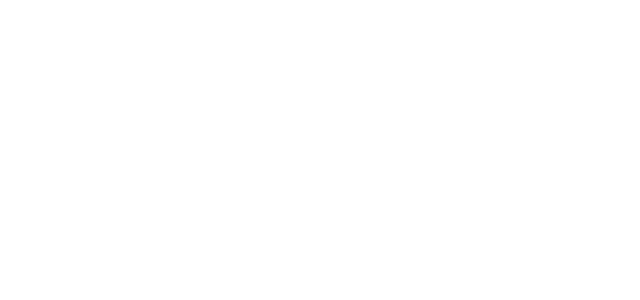
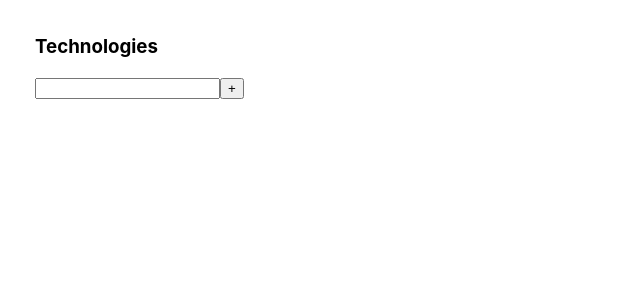
Before and after one commit to DmitryShastel/Native_JS_2.0_old, a React (Create React App) app in the folder Folder_1/native_js_2.0/: page / in a window 1280 px wide. Shown: the top 300 px of the page, without its empty margins (0-640 px from the left). Built offline with nearby package versions, Linux system fonts and the light colour scheme.

Commit message:
The component ToDolist is created

```diff
--- a/Folder_1/native_js_2.0/src/App.tsx
+++ b/Folder_1/native_js_2.0/src/App.tsx
@@ -1,4 +1,5 @@
 import React from 'react';
+import {ToDolist} from "./Native_JS_2.0/Native_JS_Monday/Fullinput";
 
 function App() {
 
@@ -15,7 +16,7 @@ function App() {
     return (
         <div className="App">
             <div className='block'>
-
+                <ToDolist title='Technologies'/>
             </div>
         </div>
     )
--- a/Folder_1/native_js_2.0/src/Native_JS_2.0/Native_JS_Monday/Fullinput.tsx
+++ b/Folder_1/native_js_2.0/src/Native_JS_2.0/Native_JS_Monday/Fullinput.tsx
@@ -1,13 +1,28 @@
 import React from "react"
 
+type TasksType = {
+    id: number
+    title: string
+    isDone: boolean
+}
 
-export const ToDolist = () => {
+type ToDolistType = {
+    title: string
+    // tasks: Array<TasksType>
+}
+
+
+export const ToDolist = (props: ToDolistType) => {
 
 
     return (
         <div className='block'>
 
-
+            <div>
+                <h3>{props.title}</h3>
+                <input/>
+                <button>+</button>
+            </div>
         </div>
     )
 }
```
